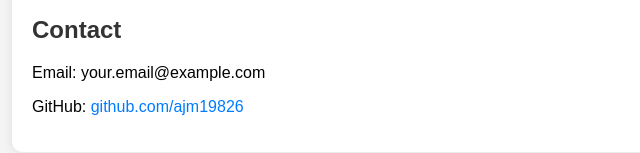
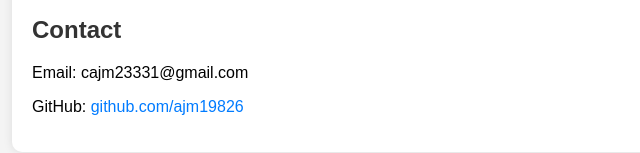
Before and after one commit to ajm19826/ajm19826.github.io, a plain HTML site: page index.html in a window 1280 px wide. Shown: the part 783-936 px from the top of the page, 208-848 px from the left. Drawn offline with Linux system fonts and the light colour scheme.

Commit message:
update page

```diff
--- a/index.html
+++ b/index.html
@@ -65,7 +65,7 @@
         </ul>
 
         <h2>Contact</h2>
-        <p>Email: your.email@example.com</p>
+        <p>Email: cajm23331@gmail.com</p>
         <p>GitHub: <a href="https://github.com/ajm19826" target="_blank">github.com/ajm19826</a></p>
     </div>
 </body>
```
